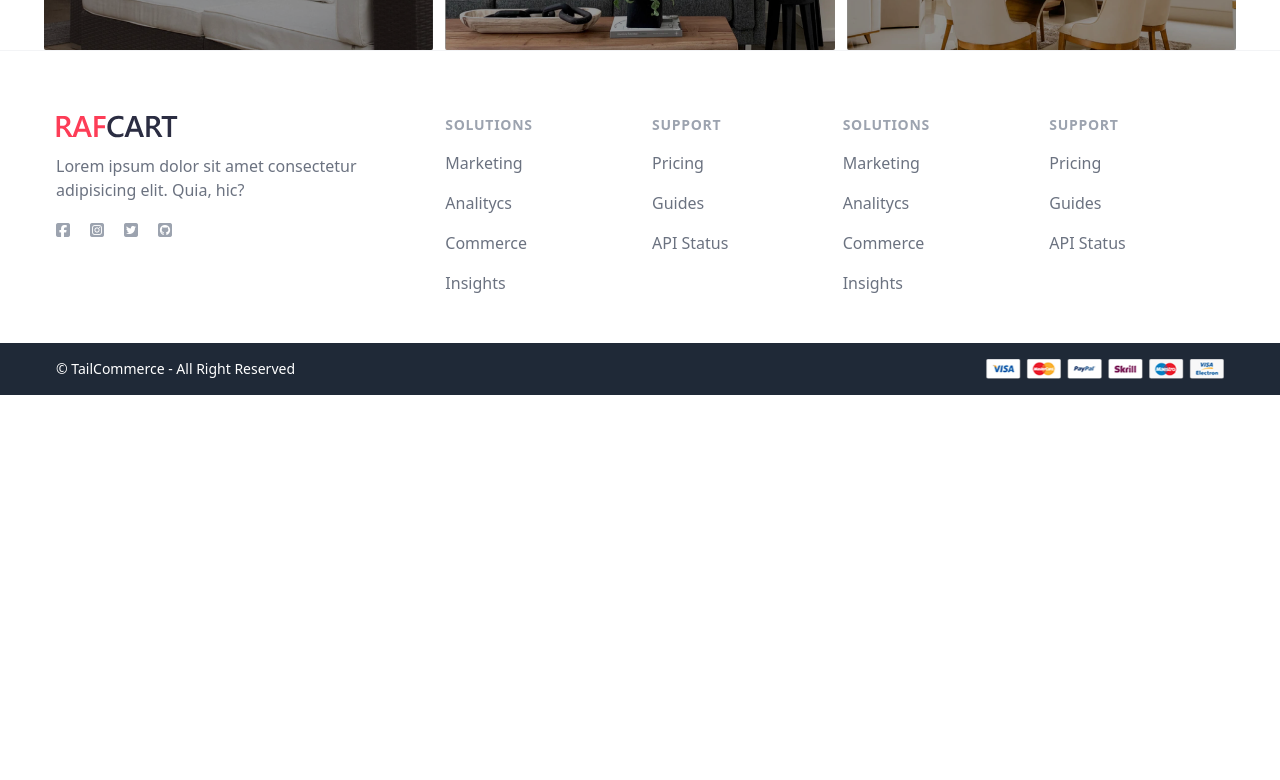
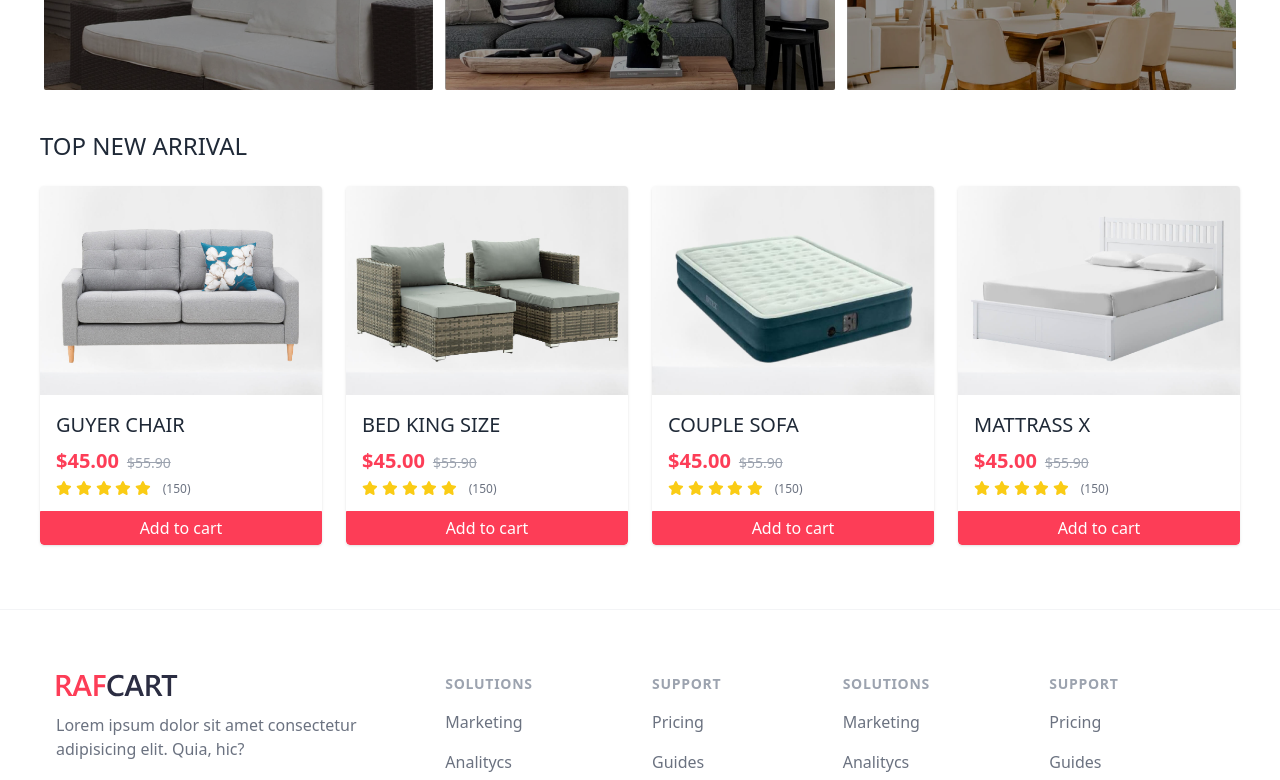
Before and after one commit to pads-sama/e-commerce-website, a React (Vite) app: page / in a window 1280 px wide. Shown: the part 1420-2200 px from the top of the page. Before the commit the page ends 1815 px from the top, so only its background shows below. Built offline with nearby package versions, Linux system fonts and the light colour scheme.

Commit message:
added new arrival products section

```diff
--- a/src/components/Home/Categories.tsx
+++ b/src/components/Home/Categories.tsx
@@ -32,7 +32,7 @@ const categories = [
 ];
 const Categories = () => {
   return (
-    <div className="container lg:px-11 ">
+    <div className="container py-10 lg:px-11 ">
       <h2 className="text-xl sm:text-2xl font-medium text-gray-800 uppercase mb-6">
         shop by category
       </h2>
--- /dev/null
+++ b/src/components/Home/NewArrival.tsx
@@ -0,0 +1,129 @@
+import {
+  faHeart,
+  faMagnifyingGlass,
+  faStar,
+} from "@fortawesome/free-solid-svg-icons";
+import { FontAwesomeIcon } from "@fortawesome/react-fontawesome";
+
+const newArrival = [
+  {
+    id: 1,
+    productName: "Guyer Chair",
+    image: "images/products/product1.jpg",
+    srp: "$55.90",
+    price: "$45.00",
+  },
+  {
+    id: 2,
+    productName: "BED KING SIZE",
+    image: "images/products/product2.jpg",
+    srp: "$55.90",
+    price: "$45.00",
+  },
+  {
+    id: 3,
+    productName: "COUPLE SOFA",
+    image: "images/products/product3.jpg",
+    srp: "$55.90",
+    price: "$45.00",
+  },
+  {
+    id: 4,
+    productName: "MATTRASS X",
+    image: "images/products/product4.jpg",
+    srp: "$55.90",
+    price: "$45.00",
+  },
+];
+
+const NewArrival = () => {
+  return (
+    <>
+      {/* <!-- new arrival --> */}
+      <div className="container pb-16 lg:px-10">
+        <h2 className="text-2xl font-medium text-gray-800 uppercase mb-6">
+          top new arrival
+        </h2>
+        <div className="grid grid-cols-1 md:grid-cols-4 gap-6">
+          {newArrival.map((product) => (
+            <div
+              key={product.id}
+              className="bg-white shadow rounded overflow-hidden group"
+            >
+              <div className="relative">
+                <img
+                  src={product.image}
+                  alt={product.productName}
+                  className="w-full"
+                />
+                <div
+                  className="absolute inset-0 bg-black bg-opacity-40 flex items-center
+                    justify-center gap-2 opacity-0 group-hover:opacity-100 transition"
+                >
+                  <a
+                    href="#"
+                    className="text-white text-lg w-9 h-8 rounded-full bg-primary flex items-center justify-center hover:bg-gray-800 transition"
+                    title="view product"
+                  >
+                    <FontAwesomeIcon icon={faMagnifyingGlass} />
+                  </a>
+                  <a
+                    href="#"
+                    className="text-white text-lg w-9 h-8 rounded-full bg-primary flex items-center justify-center hover:bg-gray-800 transition"
+                    title="add to wishlist"
+                  >
+                    <FontAwesomeIcon icon={faHeart} />
+                  </a>
+                </div>
+              </div>
+              <div className="pt-4 pb-3 px-4">
+                <a href="#">
+                  <h4 className="uppercase font-medium text-xl mb-2 text-gray-800 hover:text-primary transition">
+                    {product.productName}
+                  </h4>
+                </a>
+                <div className="flex items-baseline mb-1 space-x-2">
+                  <p className="text-xl text-primary font-semibold">
+                    {product.price}
+                  </p>
+                  <p className="text-sm text-gray-400 line-through">
+                    {product.srp}
+                  </p>
+                </div>
+                <div className="flex items-center">
+                  <div className="flex gap-1 text-sm text-yellow-400">
+                    <span>
+                      <FontAwesomeIcon icon={faStar} />
+                    </span>
+                    <span>
+                      <FontAwesomeIcon icon={faStar} />
+                    </span>
+                    <span>
+                      <FontAwesomeIcon icon={faStar} />
+                    </span>
+                    <span>
+                      <FontAwesomeIcon icon={faStar} />
+                    </span>
+                    <span>
+                      <FontAwesomeIcon icon={faStar} />
+                    </span>
+                  </div>
+                  <div className="text-xs text-gray-500 ml-3">(150)</div>
+                </div>
+              </div>
+              <a
+                href="#"
+                className="block w-full py-1 text-center text-white bg-primary border border-primary rounded-b hover:bg-transparent hover:text-primary transition"
+              >
+                Add to cart
+              </a>
+            </div>
+          ))}
+        </div>
+      </div>
+      {/* <!-- ./new arrival --> */}
+    </>
+  );
+};
+
+export default NewArrival;
--- a/src/pages/Home/index.tsx
+++ b/src/pages/Home/index.tsx
@@ -1,6 +1,7 @@
 import Categories from "../../components/Home/Categories";
 import Features from "../../components/Home/Features";
 import Hero from "../../components/Home/Hero";
+import NewArrival from "../../components/Home/NewArrival";
 
 const Home = () => {
   return (
@@ -8,6 +9,7 @@ const Home = () => {
       <Hero />
       <Features />
       <Categories />
+      <NewArrival />
     </>
   );
 };
```
